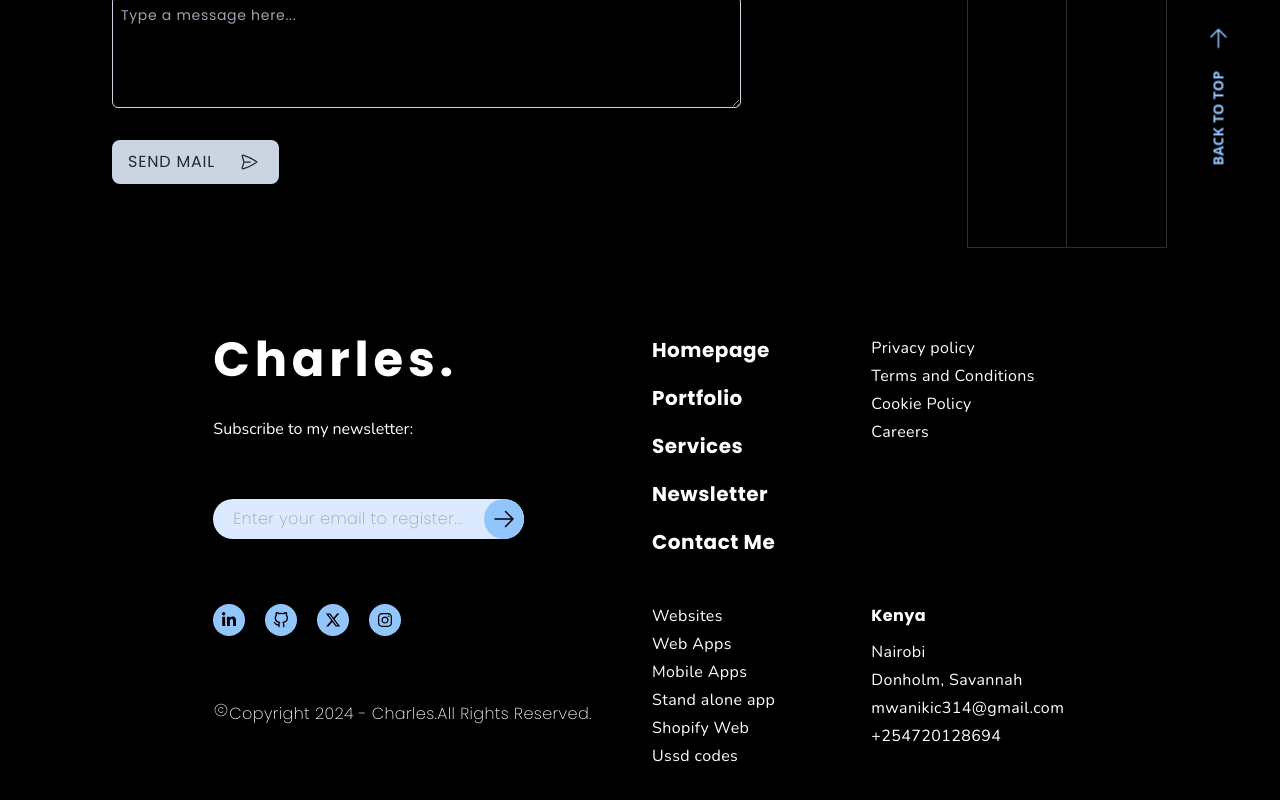
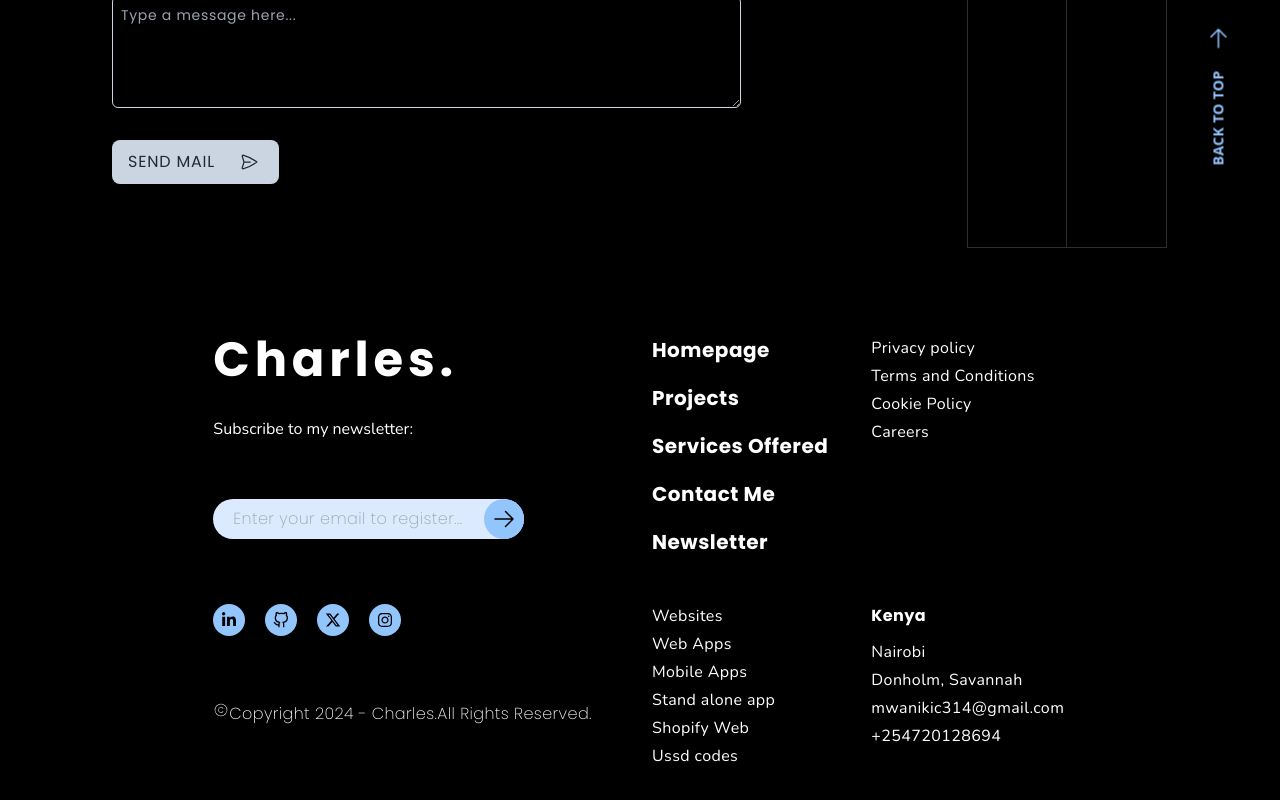
Before and after one commit to c-njoro/website-portfolio, a Next.js app: page /contact in a window 1280 px wide. Shown: the part 560-1360 px from the top of the page. Built offline with nearby package versions, Linux system fonts and the light colour scheme.

Commit message:
Linking works page to the other pages

```diff
--- a/src/components/Footer.tsx
+++ b/src/components/Footer.tsx
@@ -81,27 +81,27 @@ const Footer = () => {
           </Link>
           <Link
             className="w-full h-max font-body sm:text-xl text-base font-bold tracking-wide hover:text-orange-300 hover:translate-x-3"
-            href="/"
+            href="/works"
           >
-            Portfolio
+            Projects
           </Link>
           <Link
             className="w-full h-max font-body sm:text-xl text-base font-bold tracking-wide hover:text-orange-300 hover:translate-x-3"
             href="/services"
           >
-            Services
+            Services Offered
+          </Link>
+          <Link
+            className="w-full h-max font-body sm:text-xl text-base font-bold tracking-wide hover:text-orange-300 hover:translate-x-3"
+            href="/contact"
+          >
+            Contact Me
           </Link>
           <Link
             className="w-full h-max font-body sm:text-xl text-base font-bold tracking-wide hover:text-orange-300 hover:translate-x-3"
             href="/services"
           >
             Newsletter
-          </Link>
-          <Link
-            className="w-full h-max font-body sm:text-xl text-base font-bold tracking-wide hover:text-orange-300 hover:translate-x-3"
-            href="/contact"
-          >
-            Contact Me
           </Link>
         </motion.div>
 
--- a/src/components/Landing.tsx
+++ b/src/components/Landing.tsx
@@ -53,7 +53,7 @@ const Landing = () => {
             }}
             className="bg-gray-500 flex flex-row items-center justify-center gap-5 py-2 px-5 sm:px-7 font-semibold uppercase tracking-wide rounded-full text-xs md:text-sm hover:translate-x-2"
           >
-            <p className="button-p">What i do</p>
+            <p className="button-p">Services i offer</p>
             <svg
               xmlns="http://www.w3.org/2000/svg"
               fill="none"
@@ -71,13 +71,13 @@ const Landing = () => {
           </button>
 
           <button
-            onClick={() => router.push("/contact")}
+            onClick={() => router.push("/works")}
             style={{
               transition: "all 300ms ease-in-out",
             }}
             className=" border-2 border-gray-500 flex flex-row items-center justify-center gap-5 py-2 px-5 sm:px-7 font-semibold uppercase tracking-wide rounded-full text-xs md:text-sm hover:translate-x-2"
           >
-            <p className="button-p">Contact Me</p>
+            <p className="button-p">Previous Works</p>
             <svg
               xmlns="http://www.w3.org/2000/svg"
               fill="none"
--- a/src/components/Works.tsx
+++ b/src/components/Works.tsx
@@ -262,7 +262,7 @@ const Works = () => {
           </div>
           <div className="w-full h-max">
             <Link
-              href="https://github.com/c-njoro"
+              href="/works"
               target="_blank"
               className="info-button  md:min-w-72 min-w-56 h-16 flex flex-row items-center justify-center gap-5
              font-semibold uppercase tracking-wide rounded-full text-xs md:text-sm shadow-lg bg-pink-200 px-3"
```
